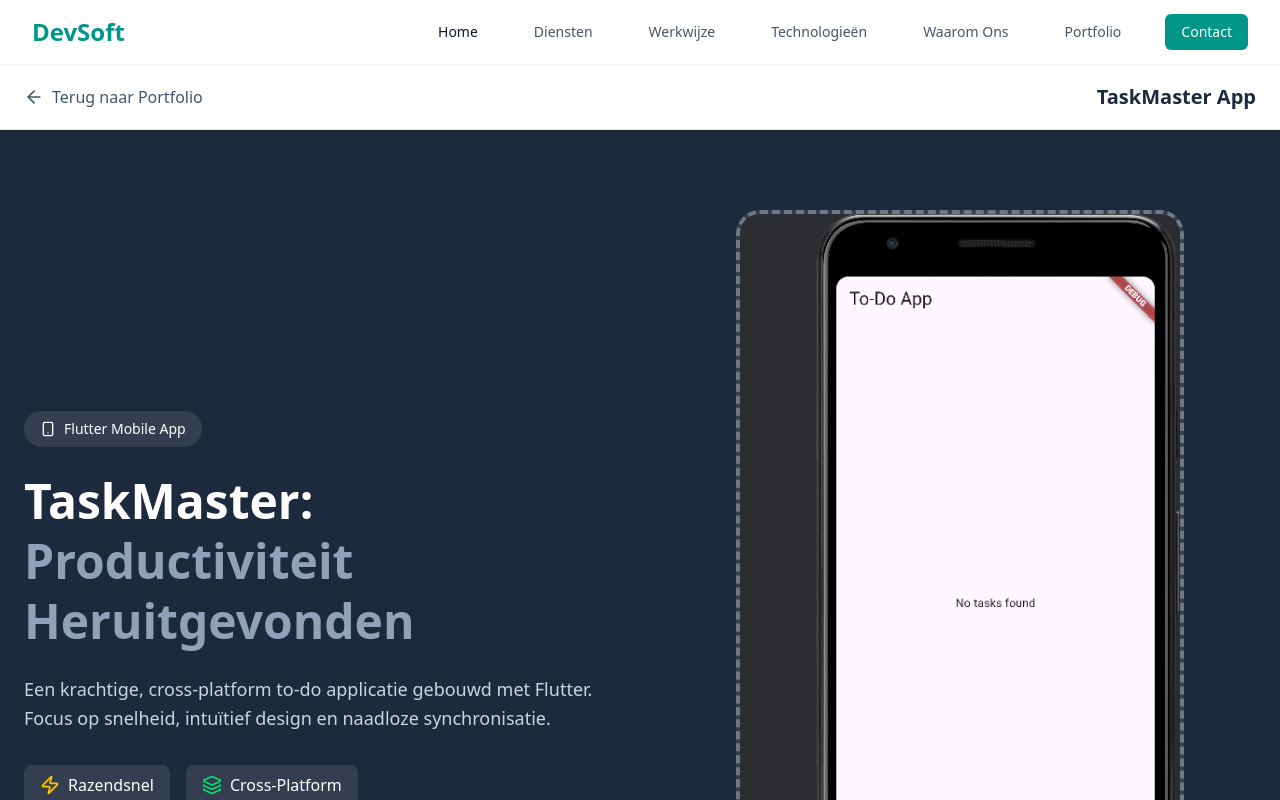
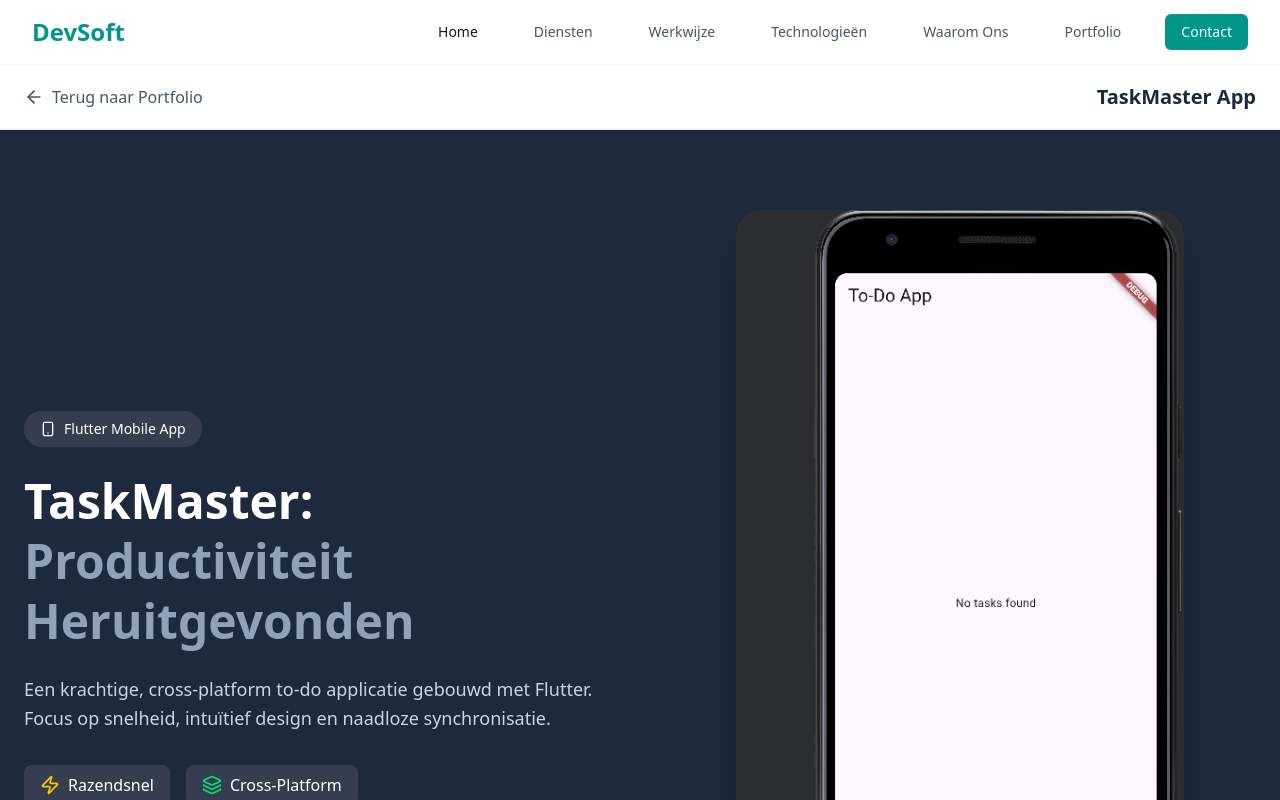
Before and after one commit to AngeloKoranteng/portfolio, a Next.js app: page /portfolio/flutter-todo in a window 1280 px wide. Shown: the top 800 px of the page. Built offline with nearby package versions, Linux system fonts and the light colour scheme.

Commit message:
Fixtaskmaster

```diff
--- a/app/portfolio/flutter-todo/page.tsx
+++ b/app/portfolio/flutter-todo/page.tsx
@@ -75,7 +75,7 @@ export default function FlutterTodoPage() {
             className="relative flex justify-center items-center"
           >
             {/* Screenshot Carousel */}
-            <div className="w-full max-w-md aspect-[9/16] bg-white/10 border-4 border-dashed border-white/30 rounded-3xl flex flex-col items-center justify-center text-center p-8 backdrop-blur-sm relative overflow-hidden">
+            <div className="w-full max-w-md aspect-[9/16] bg-slate-900 rounded-3xl flex flex-col items-center justify-center text-center backdrop-blur-sm relative overflow-hidden shadow-2xl">
               <AnimatePresence mode="wait">
                 <motion.div
                   key={currentScreenshot}
@@ -83,30 +83,13 @@ export default function FlutterTodoPage() {
                   animate={{ opacity: 1, x: 0 }}
                   exit={{ opacity: 0, x: -50 }}
                   transition={{ duration: 0.5 }}
-                  className="absolute inset-0 flex flex-col items-center justify-center"
+                  className="absolute inset-0"
                 >
-                  {/* Image Placeholder Logic */}
-                  <div className="relative w-full h-full flex items-center justify-center">
-                     {/*
-                        NOTE: Uncomment the img tag below once you have added the images to public/portfolio/taskmaster/
-                        Ensure files are named: screen1.png, screen2.png, screen3.png
-                     */}
-                     {/* <img
-                        src={screenshots[currentScreenshot].src}
-                        alt={screenshots[currentScreenshot].alt}
-                        className="w-full h-full object-cover"
-                     /> */}
-
-                     {/* Temporary Placeholder */}
-                  {/* Image Render Logic */}
-                  <div className="relative w-full h-full flex items-center justify-center">
-                     <img
-                        src={screenshots[currentScreenshot].src}
-                        alt={screenshots[currentScreenshot].alt}
-                        className="w-full h-full object-cover"
-                     />
-                  </div>
-                  </div>
+                   <img
+                      src={screenshots[currentScreenshot].src}
+                      alt={screenshots[currentScreenshot].alt}
+                      className="w-full h-full object-cover"
+                   />
                 </motion.div>
               </AnimatePresence>
 
```
